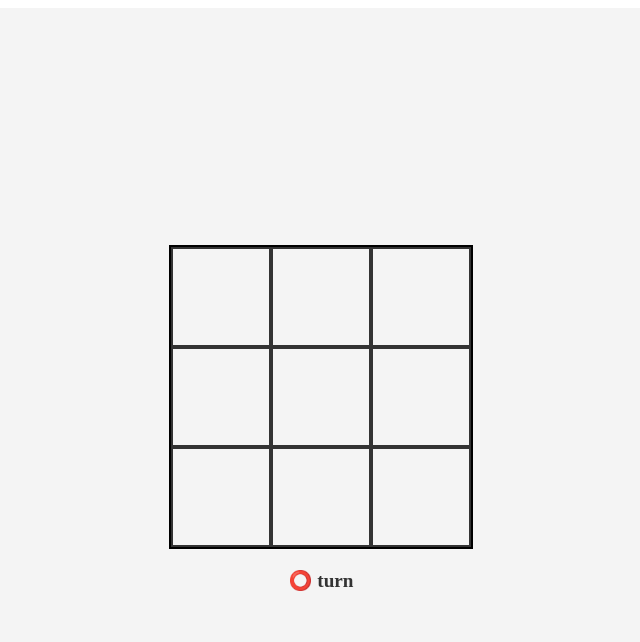
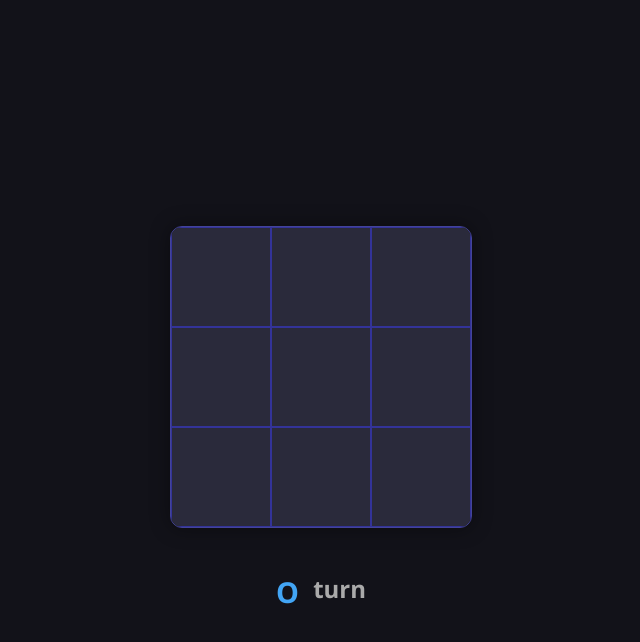
Before and after one commit to Mohamed-ait-alla/TicTacToe-Game, a Next.js app: page / in a window 1280 px wide. Both pictures are taken after a click on the button "👥 Play with Friend". Shown: the top 642 px of the page, without its empty margins (319-959 px from the left). Built offline with nearby package versions, Linux system fonts and the light colour scheme.

Commit message:
implement full dark mode theme and improve game visuals

```diff
--- a/app/globals.css
+++ b/app/globals.css
@@ -1,10 +1,22 @@
+:root {
+  --background: #121219;
+  --foreground: #ededed;
+}
+
+body, html {
+  background: var(--background);
+}
+
 .container {
   display: flex;
   flex-direction: column;
   justify-content: center;
   align-items: center;
-  background: #f4f4f4;
+  background: #121219; /* Dark background, matches body bg */
   height: 100vh;
+  color: var(--foreground); /* Ensure text uses the foreground variable */
+  padding: 1rem; /* Optional: some padding */
+  box-sizing: border-box;
 }
 
 .mode-container {
@@ -14,20 +26,20 @@
   align-items: center;
   height: 100vh;
   gap: 2rem;
-  background: linear-gradient(135deg, #fdfbfb, #edebee);
+  background: linear-gradient(135deg, #1e1e2f, #121219);
 }
 
 .mode-welcome {
   font-size: 2.5rem;
   font-weight: 800;
-  color: #222;
+  color: #f1f1f1;
   text-align: center;
 }
 
 .mode-chose-title {
   font-size: 1.2rem;
   font-weight: 400;
-  color: #555;
+  color: #aaa;
   margin-bottom: 1.5rem;
   text-align: center;
 }
@@ -44,27 +56,27 @@
   border: none;
   border-radius: 12px;
   cursor: pointer;
-  transition: all 0.25 ease;
-  box-shadow: 0 4px 10px rgba(0, 0, 0, 0.15);
+  transition: all 0.25s ease;
+  box-shadow: 0 4px 14px rgba(0, 0, 0, 0.3);
 }
 
 .mode-btn.friend {
-  background: #4caf50;
-  color: white;
+  background: #2e7d32;
+  color: #f1f1f1;
 }
 
 .mode-btn.friend:hover {
-  background: #43a047;
+  background: #388e3c;
   transform: scale(1.06);
 }
 
 .mode-btn.computer {
-  background: #2196f3;
-  color: white;
+  background: #1565c0;
+  color: #f1f1f1;
 }
 
 .mode-btn.computer:hover {
-  background: #1991d2;
+  background: #1976d2;
   transform: scale(1.06);
 }
 
@@ -74,7 +86,11 @@
   margin: 20px;
   width: 300px;
   height: 300px;
-  border: 2px solid black;
+  border: 1px solid #449;
+  border-radius: 12px;
+  overflow: hidden;
+  background: #1a1a26;
+  box-shadow: 0 0 20px rgba(0, 0, 0, 0.4);
 }
 
 .square {
@@ -83,17 +99,26 @@
   align-items: center;
   width: 100px;
   height: 100px;
-  border: 2px solid #333;
+  border: 1.5px solid #339;
   box-sizing: border-box;
-  transition: background 0.3s, transform 0.2s;
+  font-size: 2.5rem;
+  color: #f1f1f1;
+  background-color: #2a2a3b;
+  cursor: pointer;
+  transition: background 0.3s, transform 0.2s, box-shadow 0.2s;
+}
+
+.square:hover {
+  background-color: #3b3b51;
+  transform: scale(1.02);
 }
 
 .circle {
-  color: #1d4ed8;
+  color: #42a5f5;
 }
 
 .cross {
-  color: #e63946;
+  color: #ef5350;
 }
 
 .cross.highlight, .circle.highlight {
@@ -107,34 +132,55 @@
 
 .boardinfo {
   font-weight: bold;
-  font-size: 1.2rem;
-  color: #333;
+  font-size: 1.5rem;
+  color: #aaa;
+  text-align: center;
+  margin-top: 1.5rem;
+  user-select: none;
+  font-family: 'Segoe UI', Tahoma, Geneva, Verdana, sans-serif;
+}
+
+.boardinfo > span {
+  display: inline-block;
+  font-size: 1.8rem;
+  margin-right: 0.5rem;
+  vertical-align: middle;
+}
+
+.boardinfo > span.turn-cross {
+  color: #ef5350;
+}
+
+.boardinfo > span.turn-circle {
+  color: #42a5f5;
 }
 
 .popup {
-  background: #fff;
+  background: #1e1e2f;
   padding: 30px 40px;
   border-radius: 12px;
   text-align: center;
-  box-shadow: 0px 8px 20px rgba(0, 0, 0, 0.15);
+  box-shadow: 0 0 20px rgba(0, 0, 0, 0.4);
   animation: popupScale 0.4s ease forwards;
+  color: #f1f1f1;
 }
 
 .popup h2 {
   margin: 0 0 10px;
   font-size: 1.8rem;
+  color: inherit;
 }
 
 .cross-text {
-  color: #e63946;
+  color: #ef4444;
 }
 
 .circle-text {
-  color: #1d4ed8;
+  color: #3b82f6;
 }
 
 .draw-text {
-  color: #6b7280;
+  color: #9ca3af;
 }
 
 .popup button {
@@ -146,11 +192,13 @@
   border-radius: 8px;
   font-size: 1rem;
   cursor: pointer;
-  transition: background 0.2s ease;
+  transition: background 0.2s ease, transform 0.2s ease;
+  box-shadow: 0 4px 10px rgba(34, 197, 94, 0.3);
 }
 
-.play-again-btn:hover {
+.popup button:hover {
   background: #16a34a;
+  transform: scale(1.05);
 }
 
 @keyframes popupScale {
--- a/app/page.tsx
+++ b/app/page.tsx
@@ -131,9 +131,9 @@ export default function Home() {
           if (isWin) {
             let resultText;
             if (isWin === "cross")
-              resultText = "❌ Cross Wins!";
+              resultText = (mode === "computer-mode") ? "🤖 Got you!" : "❌ Cross Wins!";
             else if (isWin === "circle")
-              resultText = "⭕️ Circle Wins!";
+              resultText = (mode === "computer-mode") ?  "👨 You Win!" : "⭕️ Circle Wins!";
             else if (isWin === "draw")
               resultText = "🤝 It's a Draw!";
 
@@ -167,7 +167,11 @@ export default function Home() {
                   ))}
                 </div>
                 <div className="boardinfo">
-                        <span>{(go === "cross" ? "❌" : "⭕️")}</span> turn
+                  <span className={`turn-${go}`}>
+                    {mode === "computer-mode"
+                      ? (go === "cross" ? "🤖" : "👨")
+                      : (go === "cross" ? "X" : "O")}
+                  </span> turn
                 </div>
                 </>
             );
```
